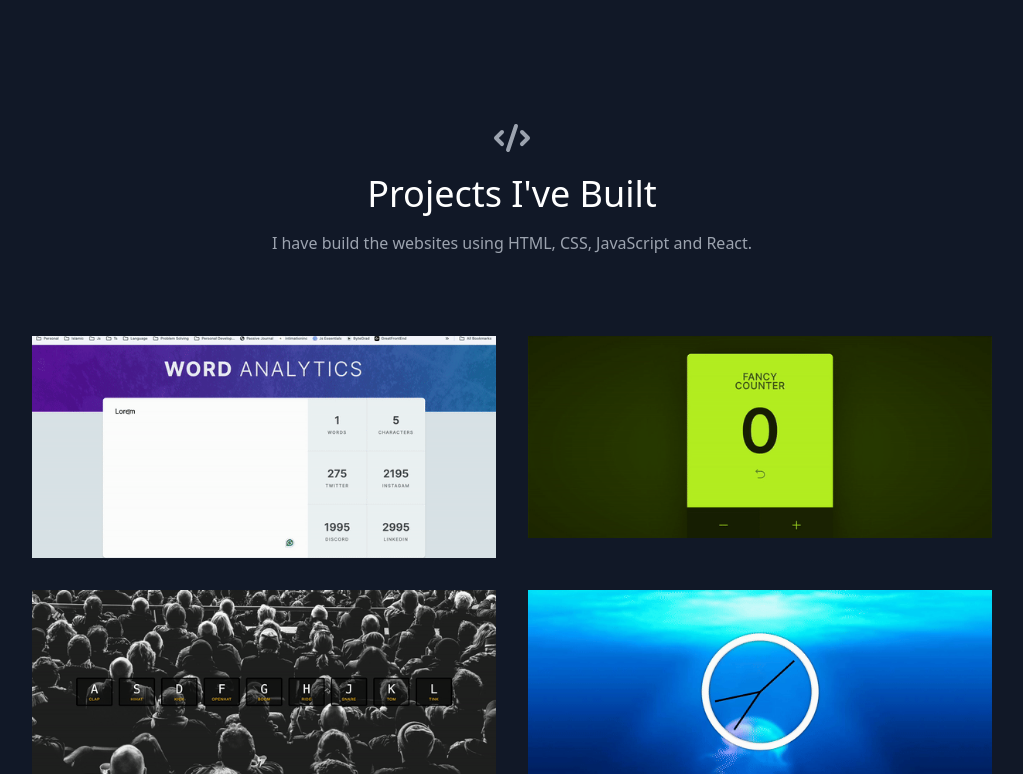
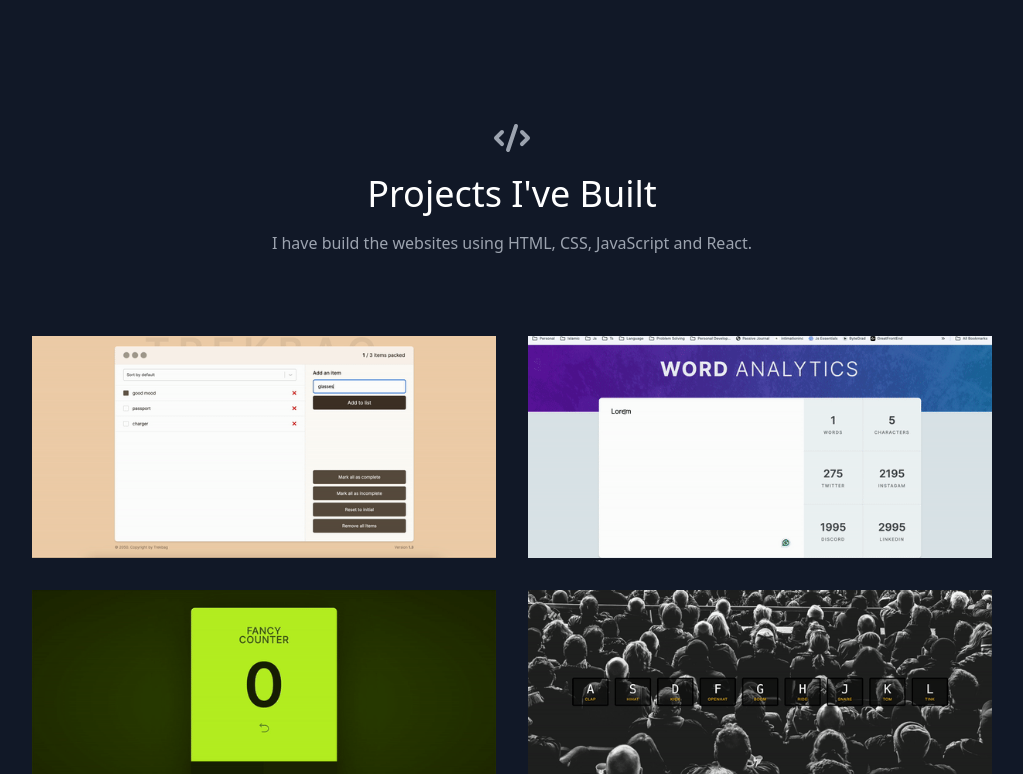
Before and after one commit to N-E-K-0/Portfolio, a React (Create React App) app: page / in a window 1280 px wide. Shown: the part 570-1344 px from the top of the page, without its empty margins (128-1151 px from the left). Built offline with nearby package versions, Linux system fonts and the light colour scheme.

Commit message:
add: trekbag project

```diff
--- a/src/data.js
+++ b/src/data.js
@@ -1,4 +1,12 @@
 export const projects = [
+  {
+    title: "Trekbag",
+    subtitle:
+      "Pack all your travelling items and checked them with the fun useful app!",
+    technologies: "Html, Css, JavaScript, React, Zustand",
+    image: "./trekbag.gif",
+    link: "https://n-e-k-0.github.io/trekbag/",
+  },
   {
     title: "Word Analystics",
     subtitle:
```
Also changed, not shown: public/trekbag.gif (added).
